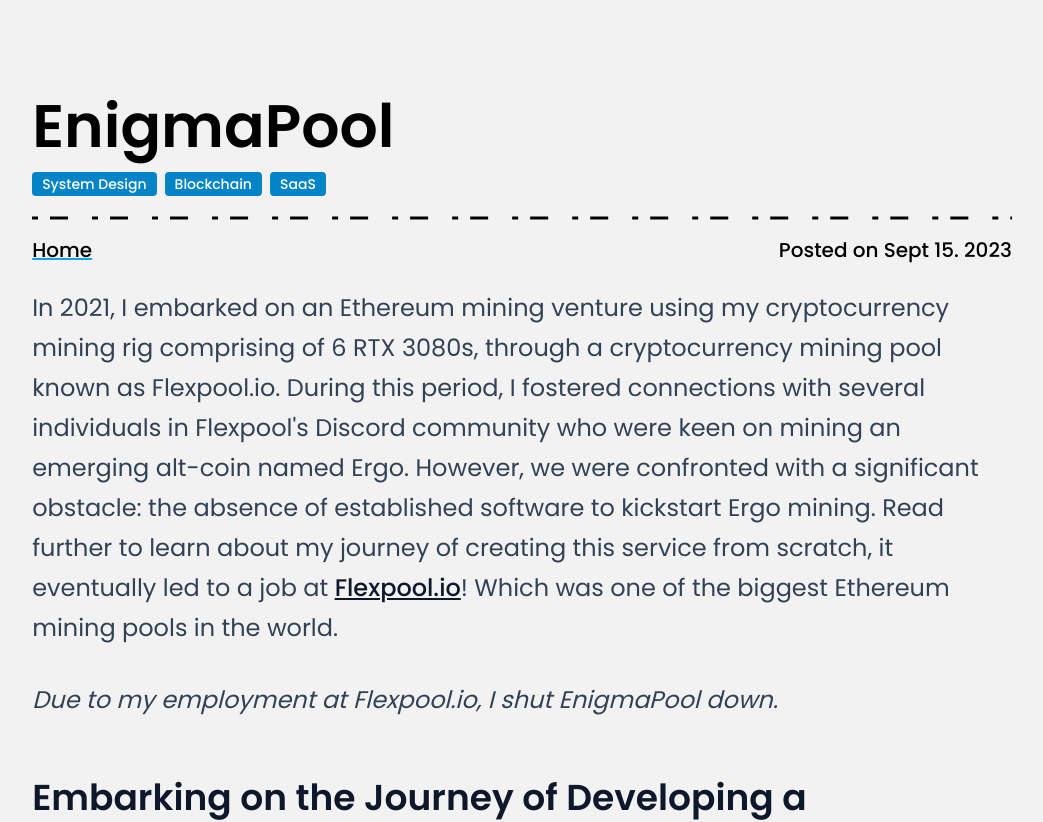
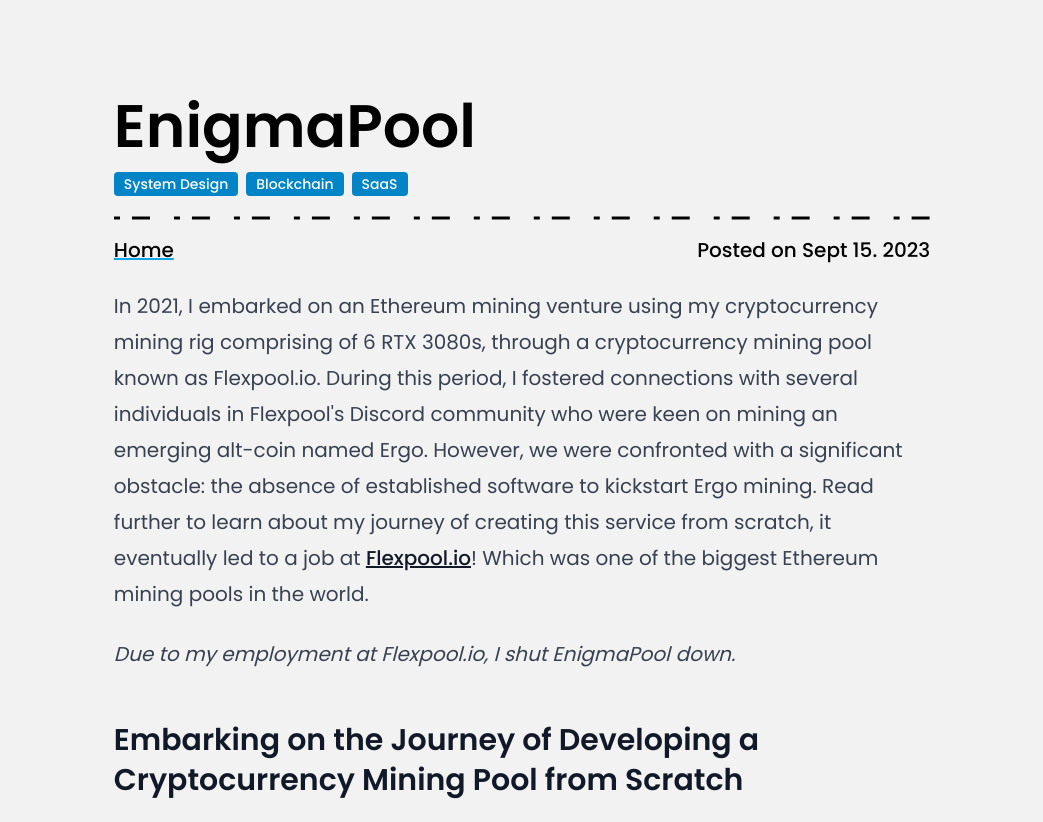
Before and after one commit to prosavage/personal-site-v3, a Next.js app: page /projects/enigmapool in a window 1280 px wide. Shown: the top 822 px of the page, without its empty margins (118-1161 px from the left). Built offline with nearby package versions, Linux system fonts and the light colour scheme.

Commit message:
Fix some wording

```diff
--- a/src/app/projects/components/ArticleLayout.tsx
+++ b/src/app/projects/components/ArticleLayout.tsx
@@ -24,7 +24,7 @@ export const ArticleLayout: React.FC<ArticleLayoutProps> = ({ title, children, t
                         <Link href={"/"}><p className="my-2 font-medium text-lg md:text-xl">Home</p></Link>
                         <p className="my-2 font-medium text-lg md:text-xl">Posted on {dateStr}</p>
                   </div>
-                  <div className="my-4 prose prose-slate sm:prose-xl md:prose-2xl lg:max-w-prose">
+                  <div className="my-4 prose prose-slate sm:prose md:prose-xl lg:max-w-prose">
                         {children}
                   </div>
                   <img src={"/hero-seperator.svg"} alt={"hero-seperator-border"} className={"w-full h-[4px] my-2"} />
--- a/src/app/projects/savagelabs/article.mdx
+++ b/src/app/projects/savagelabs/article.mdx
@@ -18,10 +18,10 @@ Parallel to the development ventures, I orchestrated a Discord community revolvi
 
 #### Webstore: A Foray into Entrepreneurship
 
-Venturing further, I harnessed ReactJS and ExpressJS to construct a webstore, serving as a dedicated platform to commercialize my Minecraft plugins. The webstore, equipped with OAuth authentication, versatile payment gateways, and automated updates via my [TeamCity CI](https://www.jetbrains.com/teamcity/) server, not only amplified my understanding of web development but also generated substantial revenue.
+Venturing further, I re-wrote all my software with major upgrades in feature set and performance. Next, I harnessed ReactJS and ExpressJS to construct a webstore, serving as a dedicated platform to commercialize my Minecraft plugins. The webstore, equipped with OAuth authentication, versatile payment gateways, and automated updates via my [TeamCity CI](https://www.jetbrains.com/teamcity/) server, not only amplified my understanding of web development but also generated substantial revenue.
 
 <ArticleImage src={"/article/savagelabs/savagelabs-store.png"} alt={"SavageLabs store preview"}/>
 
 ### Conclusion: A Fulfilling Journey
 
-After a fulfilling span of four years, the journey with SavageLabs reached a juncture where new learning horizons beckoned. Having honed my skills in Java and Kotlin, and successfully establishing a webstore, I discerned the time had come to draw the curtains on this chapter. Despite the shutdown, the knowledge acquired and the joy of building remain as everlasting imprints of a journey well-traversed, marking not an end but the onset of novel adventures in the expansive world of technology.
+After a fulfilling span of four years, the journey with SavageLabs reached a juncture where new learning horizons beckoned. Having honed my skills in Java and Kotlin, and successfully establishing a webstore, I discerned the time had come to draw the curtains on this chapter. Despite the shutdown, the knowledge acquired and the memories remain.
--- a/src/app/sections/NotableProjects.tsx
+++ b/src/app/sections/NotableProjects.tsx
@@ -14,7 +14,7 @@ export const NotableProjects: React.FC<NotableProjectsProps> = ({ }) => {
                         <p>In this landmark project, I developed a cryptocurrency mining pool that enables individual miners to combine their computational resources. This collective power not only increases their chances of mining blocks but also ensures more frequent rewards, distributed according to each miner&apos;s contribution.</p>
                   </NotableProjectEntry>
                   <NotableProjectEntry title={"SavageLabs"} href={"/projects/savagelabs"}>
-                  <p>Founded by me, SavageLabs served as a burgeoning development organization that housed an array of Minecraft plugins I personally created. These plugins elevated the gaming experiences for over 300,000 concurrent players, bringing innovation and excitement to the Minecraft community.</p>
+                  <p>SavageLabs served as a development organization that housed an array of Minecraft plugins I created. These plugins elevated the gaming experiences for over 300,000 concurrent players, bringing innovation and excitement to the Minecraft community.</p>
                   </NotableProjectEntry>
             </div>
       );
```
